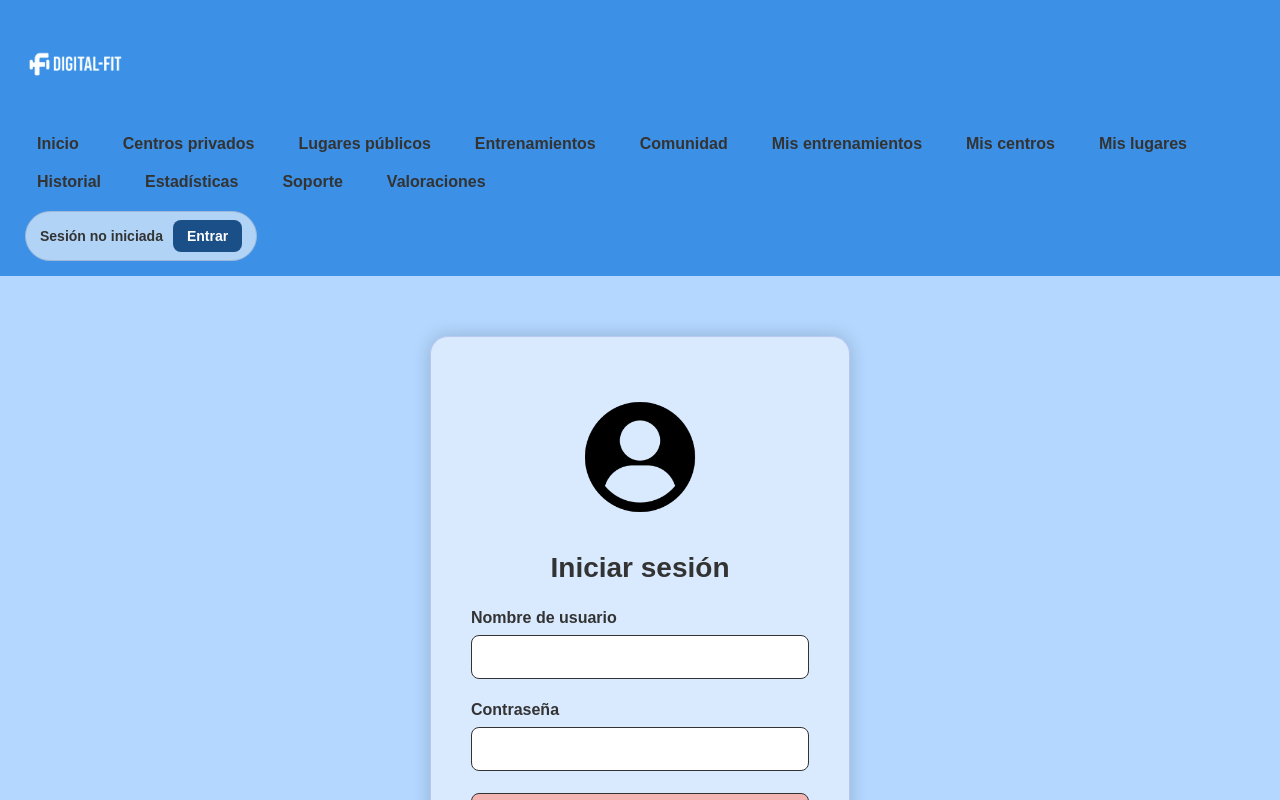
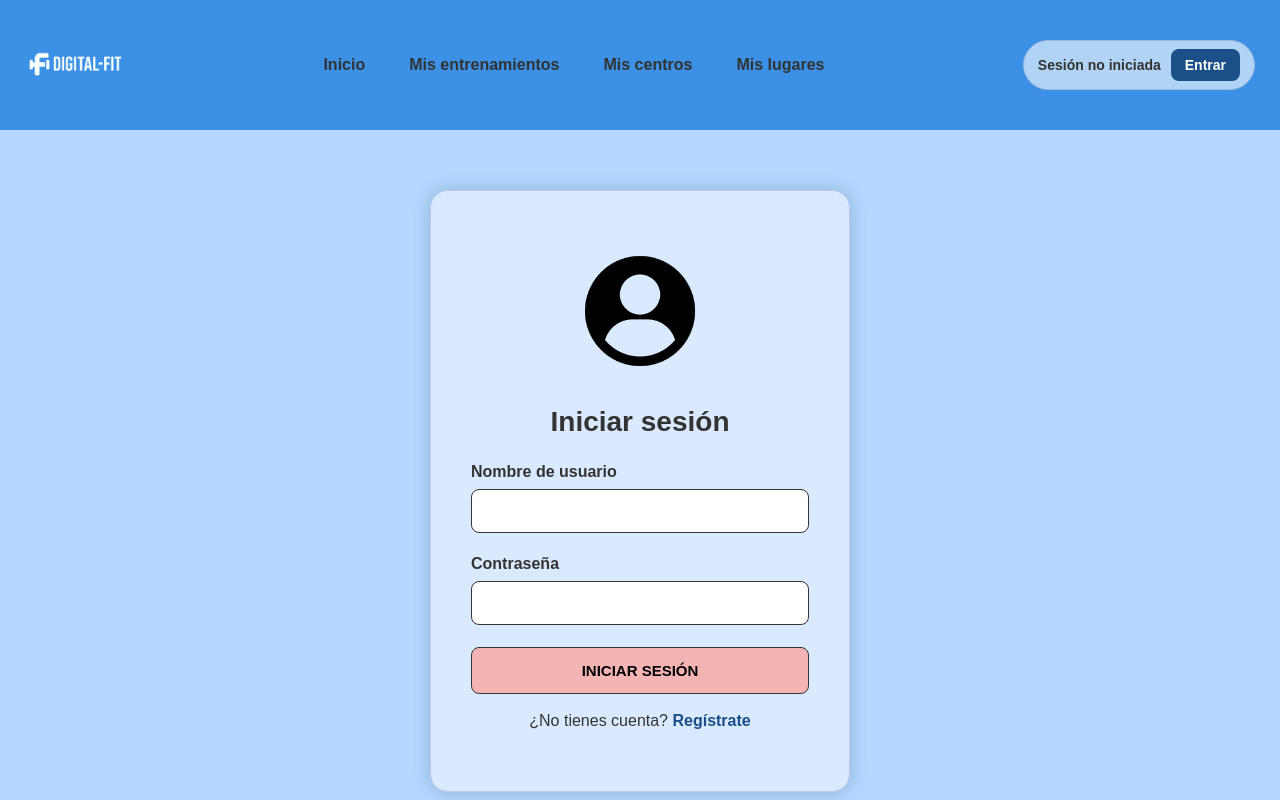
Before and after one commit to Manuelklk03/Digital-Fit-Proyecto, an Angular app in the folder Frontend/digital-fit-frontend/: page /login in a window 1280 px wide. Shown: the top 800 px of the page. Built offline with nearby package versions, Linux system fonts and the light colour scheme; no server answers.

Commit message:
fix(auth): sincronizar el usuario de sesión en header e inicio
- Inicio se suscribe a usuario$ y fuerza la detección de cambios.
- Header actualiza el usuario actual tras la llamada a me().
- Reorganizar la plantilla de inicio.

```diff
--- a/Frontend/digital-fit-frontend/src/app/components/header/header.html
+++ b/Frontend/digital-fit-frontend/src/app/components/header/header.html
@@ -6,32 +6,26 @@
 
   <nav class="menu-navegacion">
     <ul>
+      @if (esAdmin()) {
       <li><a routerLink="/inicio">Inicio</a></li>
-      <li><a routerLink="/privados">Centros privados</a></li>
-      <li><a routerLink="/publicos">Lugares públicos</a></li>
-      <li><a routerLink="/entrenamientos">Entrenamientos</a></li>
-      <li><a routerLink="/entrenamientos-comunidad">Comunidad</a></li>
+      <li><a routerLink="/admin/soporte">Panel soporte</a></li>
+      <li><a routerLink="/admin/crear-admin">Crear admin</a></li>
+      } @else {
+      <li><a routerLink="/inicio">Inicio</a></li>
       <li><a routerLink="/mis-entrenamientos">Mis entrenamientos</a></li>
       <li><a routerLink="/mis-centros">Mis centros</a></li>
       <li><a routerLink="/mis-lugares">Mis lugares</a></li>
-      <li><a routerLink="/historial-entrenamientos">Historial</a></li>
-      <li><a routerLink="/estadisticas">Estadísticas</a></li>
-      <li><a routerLink="/soporte">Soporte</a></li>
-      <li><a routerLink="/valoraciones">Valoraciones</a></li>
-
-      @if (esAdmin()) {
-        <li><a routerLink="/admin/soporte">Panel soporte</a></li>
       }
     </ul>
   </nav>
 
   <div class="estado-usuario">
     @if (usuarioActual) {
-      <span>{{ iconoUsuario() }} {{ usuarioActual.username }} ({{ usuarioActual.rol }})</span>
-      <button class="boton-header" (click)="cerrarSesion()">Salir</button>
+    <span>{{ iconoUsuario() }} {{ usuarioActual.username }} ({{ usuarioActual.rol }})</span>
+    <button class="boton-header" (click)="cerrarSesion()">Salir</button>
     } @else {
-      <span>Sesión no iniciada</span>
-      <a class="boton-header" routerLink="/login">Entrar</a>
+    <span>Sesión no iniciada</span>
+    <a class="boton-header" routerLink="/login">Entrar</a>
     }
   </div>
 
--- a/Frontend/digital-fit-frontend/src/app/components/header/header.ts
+++ b/Frontend/digital-fit-frontend/src/app/components/header/header.ts
@@ -16,11 +16,14 @@ export class HeaderComponent {
   usuarioActual: any = null;
 
   ngOnInit(): void {
-    this.authService.usuario$.subscribe(usuario => {
+    this.authService.usuario$.subscribe((usuario) => {
       this.usuarioActual = usuario;
     });
 
     this.authService.me().subscribe({
+      next: (usuario) => {
+        this.usuarioActual = usuario;
+      },
       error: () => {
         this.usuarioActual = null;
       }
--- a/Frontend/digital-fit-frontend/src/app/pages/inicio/inicio.ts
+++ b/Frontend/digital-fit-frontend/src/app/pages/inicio/inicio.ts
@@ -1,5 +1,6 @@
-import { Component, inject } from '@angular/core';
+import { ChangeDetectorRef, Component, inject } from '@angular/core';
 import { Router, RouterLink } from '@angular/router';
+import { finalize } from 'rxjs';
 import { HeaderComponent } from '../../components/header/header';
 import { Footer } from '../../components/footer/footer';
 import { AuthService } from '../../services/auth-service';
@@ -14,21 +15,36 @@ export class InicioComponent {
 
   private authService = inject(AuthService);
   private router = inject(Router);
+  private cdr = inject(ChangeDetectorRef);
 
   usuarioActual: any = null;
   cargando = true;
 
   ngOnInit(): void {
-    this.authService.me().subscribe({
-      next: (usuario) => {
+    this.authService.usuario$.subscribe((usuario) => {
+      if (usuario) {
         this.usuarioActual = usuario;
         this.cargando = false;
-      },
-      error: () => {
-        this.cargando = false;
-        this.router.navigate(['/login']);
+        this.cdr.detectChanges();
       }
     });
+
+    this.authService.me()
+      .pipe(
+        finalize(() => {
+          this.cargando = false;
+          this.cdr.detectChanges();
+        })
+      )
+      .subscribe({
+        next: (usuario: any) => {
+          this.usuarioActual = usuario;
+          this.cdr.detectChanges();
+        },
+        error: () => {
+          this.router.navigate(['/login']);
+        }
+      });
   }
 
   esAdmin(): boolean {
```
Also changed, not shown: Frontend/digital-fit-frontend/src/app/pages/inicio/inicio.html (indentation only), Frontend/digital-fit-frontend/src/app/services/auth-service.ts (line endings or trailing spaces), 1 other file (tests, documents, lock files or other folders).
